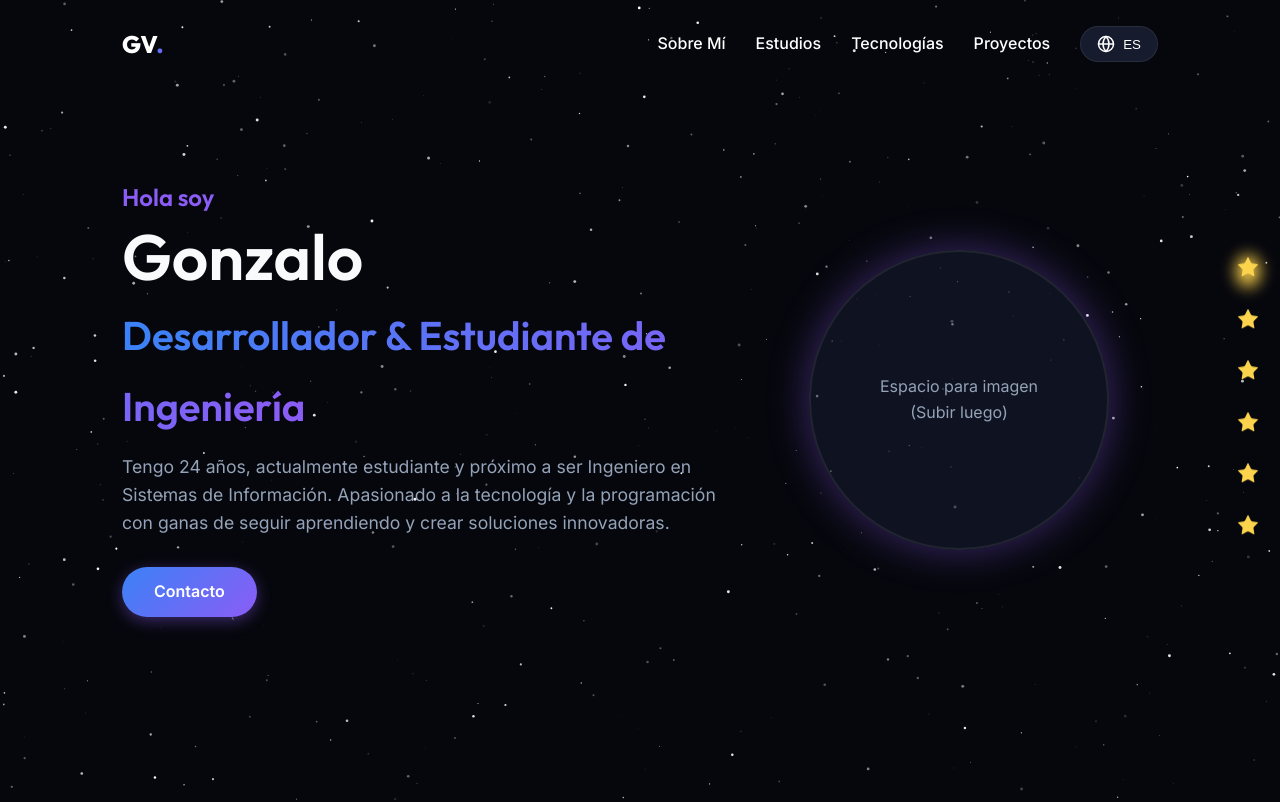
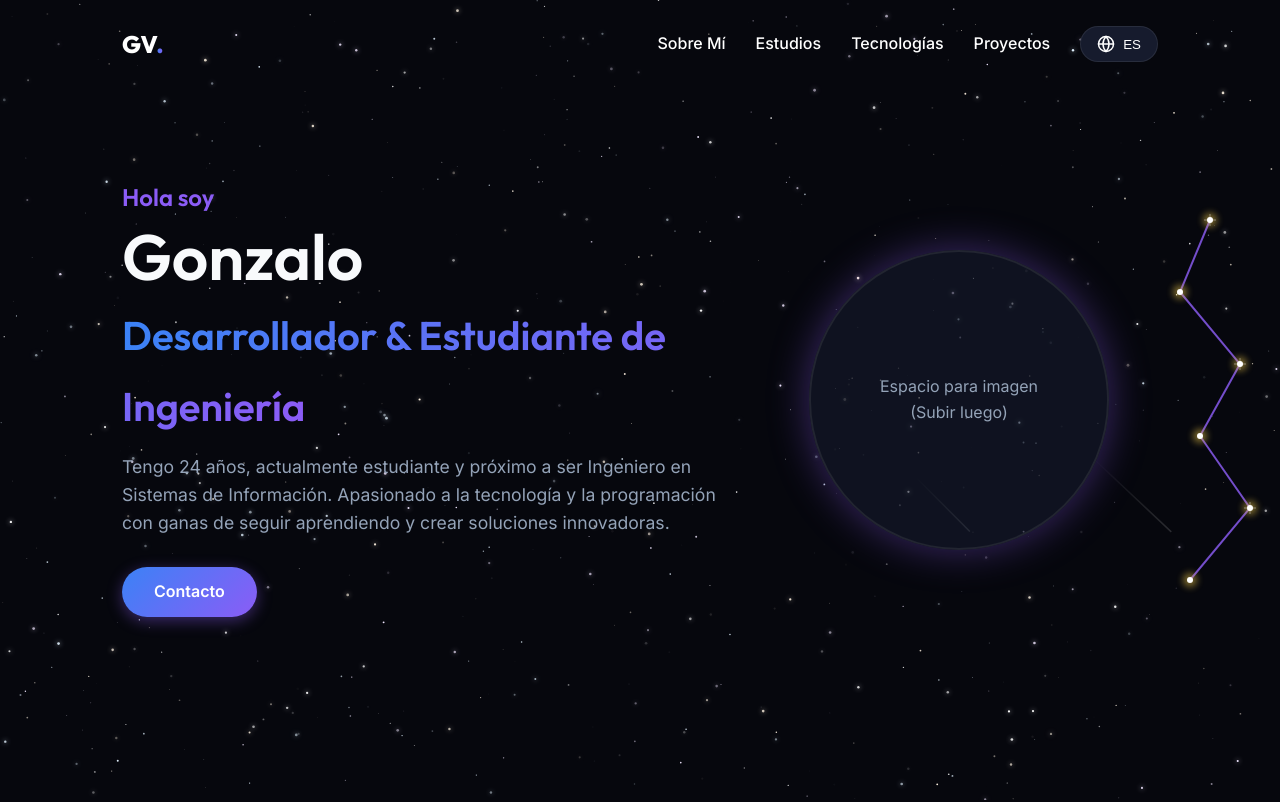
Before and after one commit to GonzaProg/Portfolio, a React (Vite) app: page / in a window 1280 px wide. Shown: the top 802 px of the page. Built offline with nearby package versions, Linux system fonts and the light colour scheme.

Commit message:
Nuevo Fondo

```diff
--- a/src/components/ScrollStarProgress.tsx
+++ b/src/components/ScrollStarProgress.tsx
@@ -1,13 +1,21 @@
 import React from 'react';
 import { motion, useScroll, useTransform } from 'framer-motion';
-import { Star } from 'lucide-react';
 
 const ScrollStarProgress: React.FC = () => {
   const { scrollYProgress } = useScroll();
 
-  // We map the scroll progress (0 to 1) to an array of stars
-  const numStars = 6;
-  const starsArray = Array.from({ length: numStars });
+  // Constellation points within a 100x400 viewBox
+  const points = [
+    { x: 50, y: 20 },
+    { x: 20, y: 92 },
+    { x: 80, y: 164 },
+    { x: 40, y: 236 },
+    { x: 90, y: 308 },
+    { x: 30, y: 380 }
+  ];
+
+  // SVG Path connecting the points
+  const pathString = `M ${points.map(p => `${p.x} ${p.y}`).join(' L ')}`;
 
   return (
     <div
@@ -16,61 +24,83 @@ const ScrollStarProgress: React.FC = () => {
         right: '20px',
         top: '50%',
         transform: 'translateY(-50%)',
-        display: 'flex',
-        flexDirection: 'column',
-        gap: '20px',
+        width: '100px',
+        height: '400px',
         zIndex: 50,
+        pointerEvents: 'none',
       }}
     >
-      {starsArray.map((_, index) => {
-        // Calculate the range of scroll for this specific star to light up
-        const threshold = index / (numStars - 1);
+      <svg width="100" height="400" viewBox="0 0 100 400" style={{ overflow: 'visible' }}>
+        {/* Background dimmed line */}
+        <path
+          d={pathString}
+          fill="transparent"
+          stroke="rgba(255, 255, 255, 0.1)"
+          strokeWidth="1"
+        />
 
-        // When scroll reaches the threshold, color changes, glow appears
-        const glowOpacity = useTransform(
+        {/* Animated bright line drawing on scroll */}
+        <motion.path
+          d={pathString}
+          fill="transparent"
+          stroke="rgba(139, 92, 246, 0.8)" /* accent-purple */
+          strokeWidth="2"
+          style={{ pathLength: scrollYProgress }}
+        />
+
+        {/* Constellation Stars */}
+        {points.map((p, index) => {
+          // Calculate when the scroll reaches this point (roughly)
+          const threshold = index / (points.length - 1);
+
+          // Glow and size change as we scroll past the threshold
+          const opacity = useTransform(
             scrollYProgress,
             [Math.max(0, threshold - 0.1), threshold],
-          [0, 1]
-        );
-
-        const color = useTransform(
-          scrollYProgress,
-          [Math.max(0, threshold - 0.1), threshold],
-          ['#475569', '#fcd34d'] // From slate-600 to amber-300
+            [0.3, 1]
           );
 
           const scale = useTransform(
             scrollYProgress,
             [Math.max(0, threshold - 0.1), threshold, Math.min(1, threshold + 0.1)],
-          [1, 1.3, 1]
+            [1, 1.5, 1.2]
+          );
+
+          const glowOpacity = useTransform(
+            scrollYProgress,
+            [Math.max(0, threshold - 0.1), threshold],
+            [0, 0.8]
           );
 
           return (
-          <motion.div
-            key={index}
-            style={{
-              position: 'relative',
-              scale,
-            }}
-          >
-            {/* Glow effect */}
-            <motion.div
-              style={{
-                position: 'absolute',
-                inset: 0,
-                backgroundColor: '#fcd34d',
-                borderRadius: '50%',
-                filter: 'blur(8px)',
-                opacity: glowOpacity,
-              }}
+            <g key={index} transform={`translate(${p.x}, ${p.y})`}>
+              {/* Outer Glow */}
+              <motion.circle
+                r="6"
+                fill="rgba(252, 211, 77, 0.6)" /* Amber-300 with opacity */
+                style={{ opacity: glowOpacity, scale, filter: 'blur(3px)' }}
               />
-            {/* Star Icon */}
-            <motion.div style={{ color, position: 'relative', zIndex: 2 }}>
-              <Star size={24} fill="currentColor" strokeWidth={0} />
-            </motion.div>
-          </motion.div>
+
+              {/* Inner Core (Real Star Look) */}
+              <motion.circle
+                r="2.5"
+                fill="#ffffff"
+                style={{ opacity, scale }}
+              />
+
+              {/* Flare effect for brighter stars */}
+              {index % 2 === 0 && (
+                <motion.path
+                  d="M -6 0 L 6 0 M 0 -6 L 0 6"
+                  stroke="#ffffff"
+                  strokeWidth="0.5"
+                  style={{ opacity: glowOpacity }}
+                />
+              )}
+            </g>
           );
         })}
+      </svg>
     </div>
   );
 };
--- a/src/components/StarfieldBackground.tsx
+++ b/src/components/StarfieldBackground.tsx
@@ -11,7 +11,10 @@ const StarfieldBackground: React.FC = () => {
     if (!ctx) return;
 
     let animationFrameId: number;
-    let stars: { x: number; y: number; radius: number; vx: number; vy: number; alpha: number; decrease: boolean }[] = [];
+    let stars: { x: number; y: number; radius: number; vx: number; vy: number; alpha: number; twinkleSpeed: number, color: string }[] = [];
+    let meteors: { x: number; y: number; length: number; speed: number; angle: number; opacity: number }[] = [];
+
+    const colors = ['#ffffff', '#e2f2ff', '#fff3e2', '#f0e6ff']; // Real star hues
 
     const resize = () => {
       canvas.width = window.innerWidth;
@@ -21,46 +24,107 @@ const StarfieldBackground: React.FC = () => {
 
     const initStars = () => {
       stars = [];
-      const numStars = Math.floor((canvas.width * canvas.height) / 2000); // Responsive amount of stars
+      const numStars = Math.floor((canvas.width * canvas.height) / 1500);
       for (let i = 0; i < numStars; i++) {
         stars.push({
           x: Math.random() * canvas.width,
           y: Math.random() * canvas.height,
-          radius: Math.random() * 1.5,
-          vx: Math.floor(Math.random() * 50) - 25,
-          vy: Math.floor(Math.random() * 50) - 25,
+          radius: Math.random() * 1.2 + 0.2, // Smaller, more realistic sizes
+          vx: Math.random() * 0.1 + 0.05, // Drift right
+          vy: Math.random() * 0.1 + 0.05, // Drift down
           alpha: Math.random(),
-          decrease: Math.random() > 0.5,
+          twinkleSpeed: (Math.random() * 0.01) + 0.005,
+          color: colors[Math.floor(Math.random() * colors.length)],
+        });
+      }
+    };
+
+    const spawnMeteor = () => {
+      // 1.5% chance per frame to spawn a meteor (creates a subtle meteor shower)
+      if (Math.random() < 0.015) {
+        meteors.push({
+          x: Math.random() * canvas.width * 1.5 - canvas.width * 0.5,
+          y: Math.random() * -200, // Spawn above the screen
+          length: Math.random() * 100 + 40,
+          speed: Math.random() * 15 + 10, // Fast movement
+          angle: Math.PI / 4 + (Math.random() * 0.1 - 0.05), // ~45 degrees right-down
+          opacity: 1
         });
       }
     };
 
     const drawStars = () => {
       ctx.clearRect(0, 0, canvas.width, canvas.height);
-      ctx.fillStyle = '#ffffff';
 
+      // Draw standard stars
       for (let i = 0; i < stars.length; i++) {
         const s = stars[i];
+
         ctx.beginPath();
         ctx.arc(s.x, s.y, s.radius, 0, 2 * Math.PI);
-        ctx.globalAlpha = s.alpha;
+        ctx.fillStyle = s.color;
+
+        // Twinkle effect
+        s.alpha += s.twinkleSpeed;
+        if (s.alpha <= 0.1 || s.alpha >= 1) {
+          s.twinkleSpeed = -s.twinkleSpeed;
+        }
+
+        // Dynamic glow for slightly bigger stars
+        if (s.radius > 1) {
+           ctx.shadowBlur = 5;
+           ctx.shadowColor = s.color;
+        } else {
+           ctx.shadowBlur = 0;
+        }
+
+        ctx.globalAlpha = Math.max(0, Math.min(1, s.alpha));
         ctx.fill();
 
-        // Twinkle effect
-        if (s.decrease) {
-          s.alpha -= 0.01;
-          if (s.alpha <= 0.1) s.decrease = false;
-        } else {
-          s.alpha += 0.01;
-          if (s.alpha >= 1) s.decrease = true;
+        // Slow movement (Left to Right, Top to Bottom)
+        s.x += s.vx;
+        s.y += s.vy;
+
+        // Wrap around seamlessly
+        if (s.x > canvas.width) s.x = 0;
+        if (s.y > canvas.height) s.y = 0;
+      }
+
+      ctx.shadowBlur = 0; // Reset shadow for meteors
+
+      // Draw meteors
+      spawnMeteor();
+      for (let i = meteors.length - 1; i >= 0; i--) {
+        const m = meteors[i];
+
+        // Update position
+        m.x += Math.cos(m.angle) * m.speed;
+        m.y += Math.sin(m.angle) * m.speed;
+        m.opacity -= 0.012; // Fade out as it falls
+
+        if (m.opacity <= 0) {
+          meteors.splice(i, 1);
+          continue;
         }
 
-        // Slight movement
-        s.x += s.vx / 100;
-        s.y += s.vy / 100;
+        // Draw meteor trail
+        const gradient = ctx.createLinearGradient(
+          m.x, m.y,
+          m.x - Math.cos(m.angle) * m.length,
+          m.y - Math.sin(m.angle) * m.length
+        );
+        gradient.addColorStop(0, `rgba(255, 255, 255, ${m.opacity})`);
+        gradient.addColorStop(1, 'rgba(255, 255, 255, 0)');
 
-        if (s.x < 0 || s.x > canvas.width) s.vx = -s.vx;
-        if (s.y < 0 || s.y > canvas.height) s.vy = -s.vy;
+        ctx.beginPath();
+        ctx.moveTo(m.x, m.y);
+        ctx.lineTo(
+          m.x - Math.cos(m.angle) * m.length,
+          m.y - Math.sin(m.angle) * m.length
+        );
+        ctx.strokeStyle = gradient;
+        ctx.lineWidth = 1.5;
+        ctx.stroke();
       }
 
       animationFrameId = requestAnimationFrame(drawStars);
```
Lines whose indentation alone changed are shown as unchanged.
